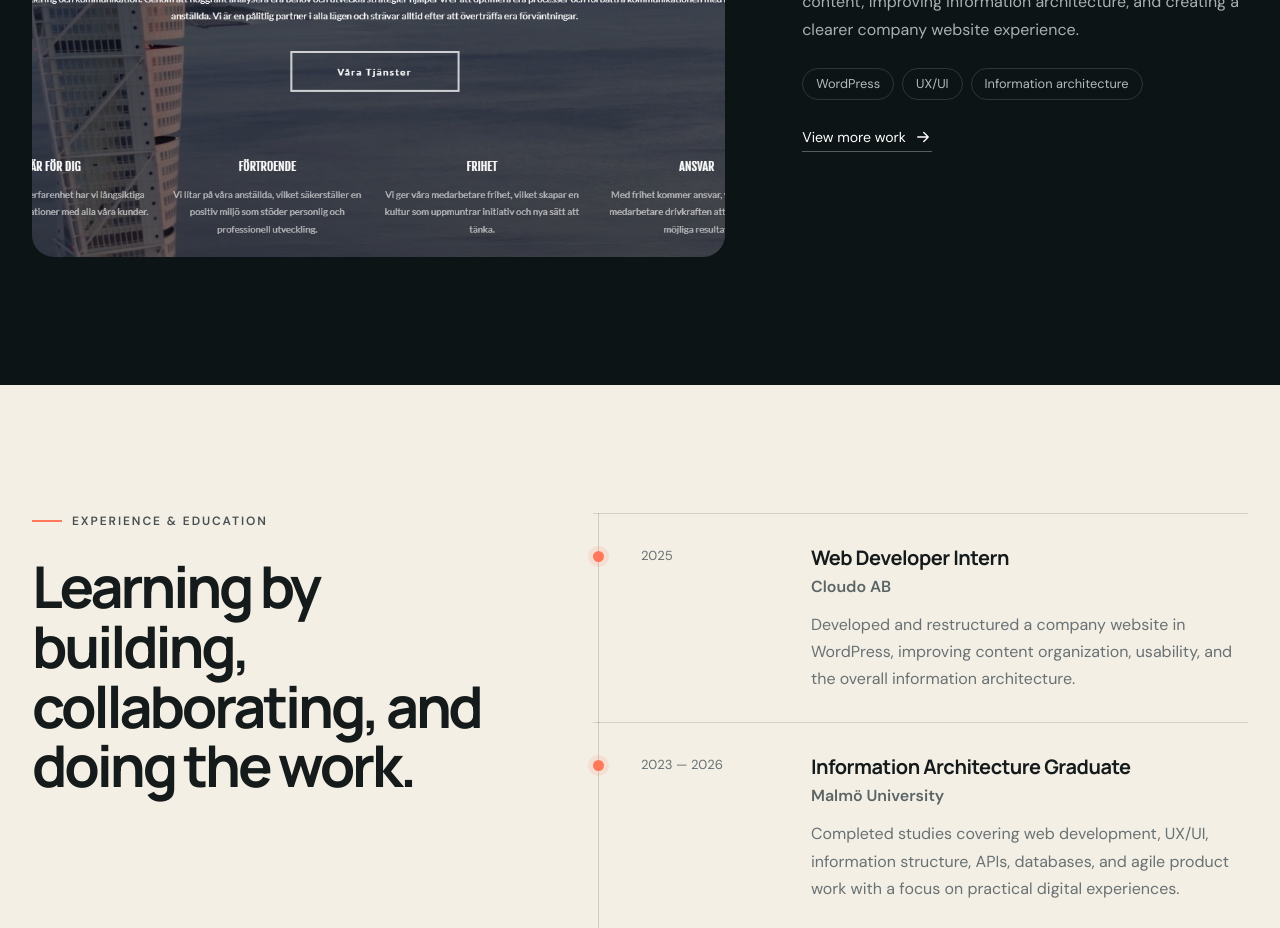
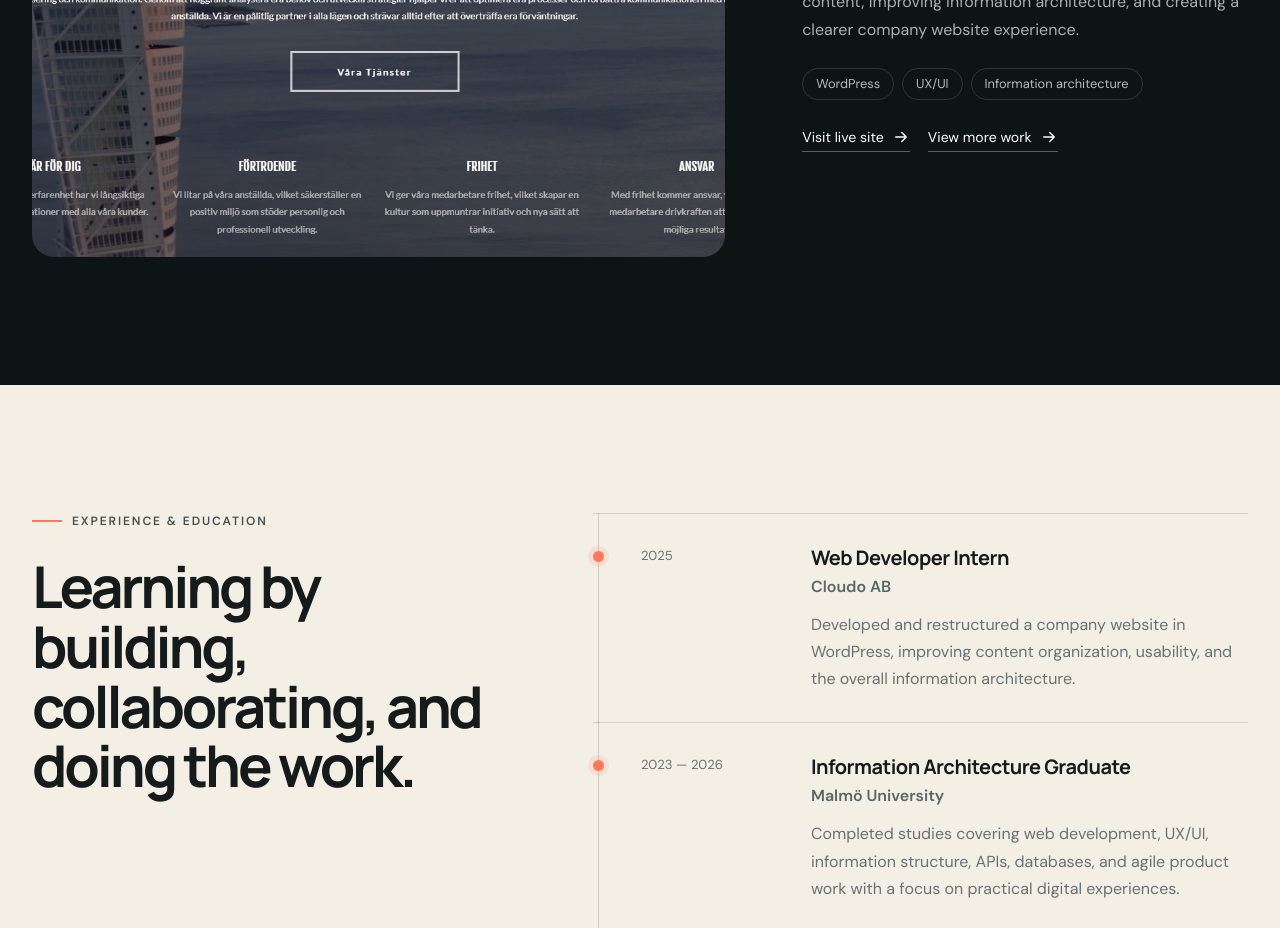
Before and after one commit to Sharqawi02/Portfolio, a React (Vite) app: page / in a window 1280 px wide. Shown: the part 5260-6188 px from the top of the page. Built offline with nearby package versions, Linux system fonts and the light colour scheme.

Commit message:
Add Cloudo live site link to projects
Add a direct link to the Cloudo website (cloudo.se) in the projects section, allowing visitors to access the live site alongside the portfolio work link.

```diff
--- a/src/App.jsx
+++ b/src/App.jsx
@@ -97,7 +97,9 @@ const projects = [
     image: cloudoImage,
     alt: 'Cloudo company website landing page',
     stack: ['WordPress', 'UX/UI', 'Information architecture'],
-    links: [{ label: 'View more work', href: githubHref }],
+    links: [
+      { label: 'Visit live site', href: 'https://cloudo.se/' },
+      { label: 'View more work', href: githubHref }],
   },
 ]
 
```
